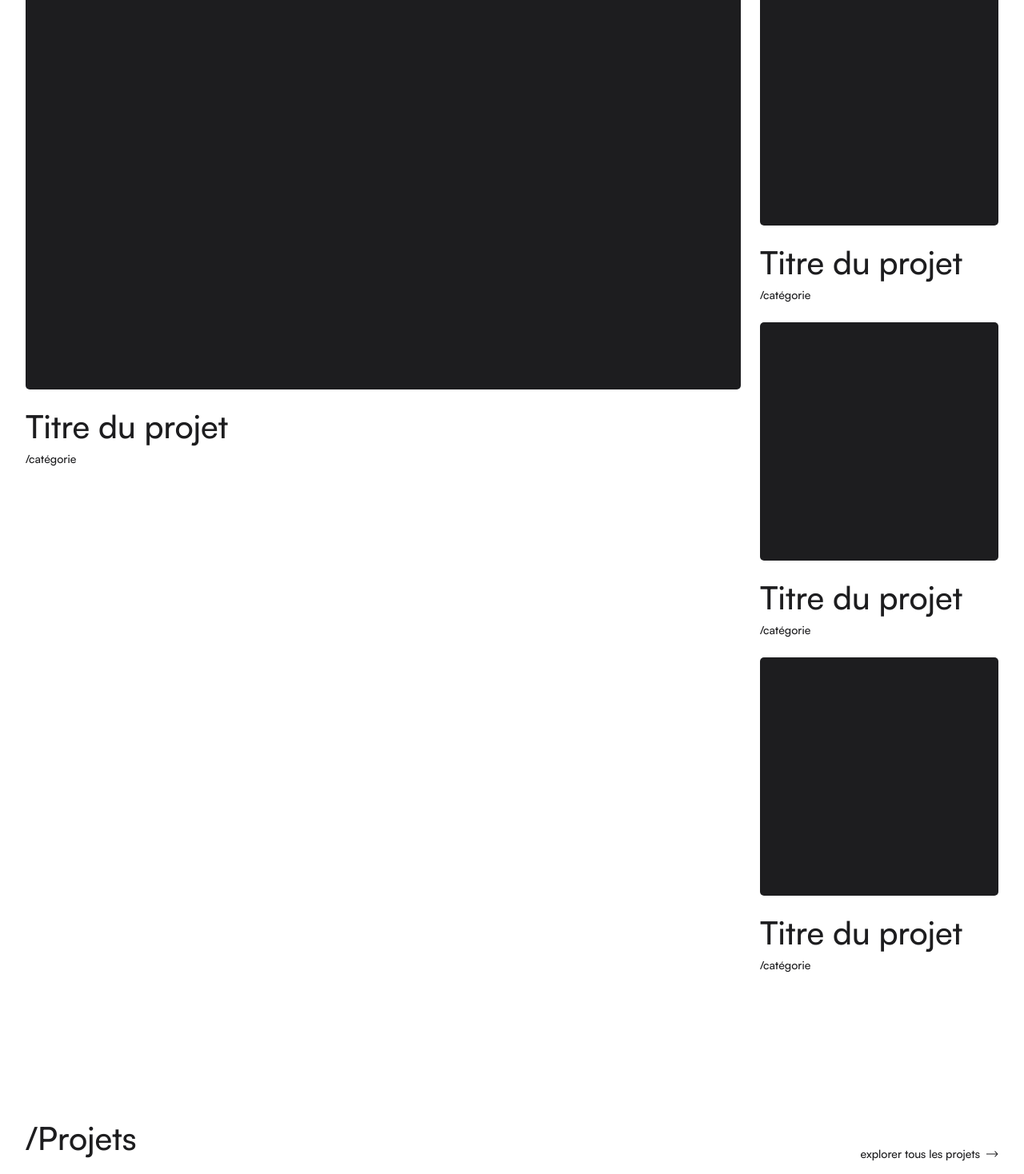
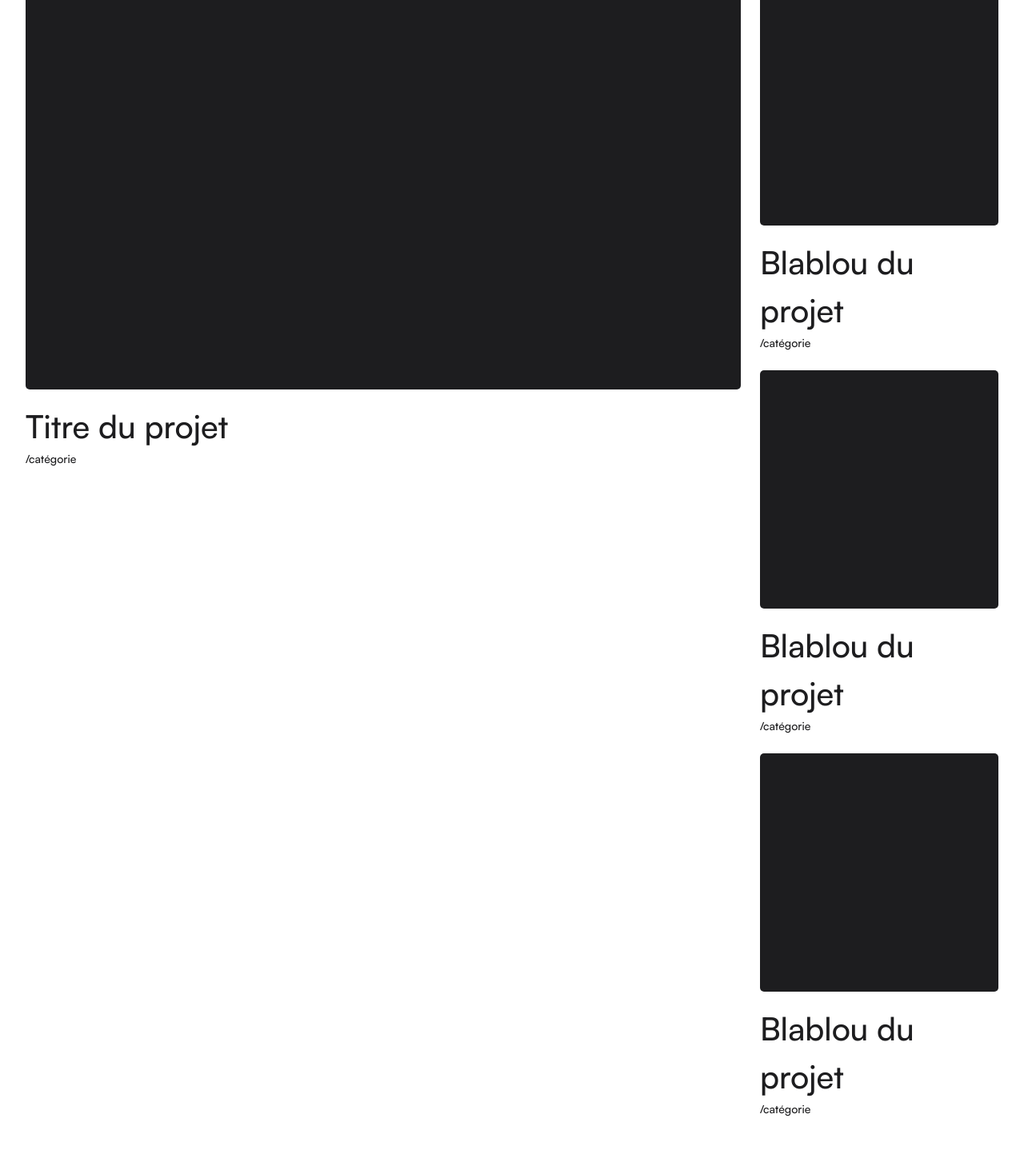
Before and after one commit to ClementSaint-Hilaire/cshStudio, a Next.js app: page / in a window 1280 px wide. Shown: the part 781-2249 px from the top of the page at 80% size. Built offline with nearby package versions, Linux system fonts and the light colour scheme.

Commit message:
correctif

```diff
--- a/src/components/heroSection.tsx
+++ b/src/components/heroSection.tsx
@@ -1,6 +1,7 @@
 "use client";
 import { useState } from "react";
 import AnimatedContent from "@/Animations/AnimatedContent";
+import ImageTrail from "@/Animations/ImageTrail";
 
 const BLUR_FADE_DELAY = 0.04;
 
@@ -29,7 +30,6 @@ const HeroSection = () => {
 
   return (
     <section className="justify-center flex flex-col w-full max-w-[1680px] h-[85vh] max-h-[1000px] mx-auto">
-
       <div className="flex flex-col justify-center md:items-center w-full mx-auto px-[16px]">
         <AnimatedContent>
 
--- a/src/components/newsSection.tsx
+++ b/src/components/newsSection.tsx
@@ -42,15 +42,29 @@ export default function NewsSection() {
                     </div>
 
                     <div className="w-full md:w-1/4 flex flex-col gap-6">
-                        {[1, 2, 3].map((_, index) => (
-                            <div key={index} className="flex-shrink-0">
+
+                            <div className="flex-shrink-0">
                                 <div className="aspect-square w-full bg-monochrome-800 rounded-[5px] mb-4"></div>
                                 <div>
-                                    <h3 className="text-subtitle md:text-title font-medium font-satoshi text-monochrome-800">Titre du projet</h3>
+                                    <h3 className="text-subtitle md:text-title font-medium font-satoshi text-monochrome-800">Blablou du projet</h3>
                                     <p className="text-subbody font-medium font-satoshi text-monochrome-800">/catégorie</p>
                                 </div>
                             </div>
-                        ))}
+                            <div className="flex-shrink-0">
+                                <div className="aspect-square w-full bg-monochrome-800 rounded-[5px] mb-4"></div>
+                                <div>
+                                    <h3 className="text-subtitle md:text-title font-medium font-satoshi text-monochrome-800">Blablou du projet</h3>
+                                    <p className="text-subbody font-medium font-satoshi text-monochrome-800">/catégorie</p>
+                                </div>
+                            </div>
+                            <div className="flex-shrink-0">
+                                <div className="aspect-square w-full bg-monochrome-800 rounded-[5px] mb-4"></div>
+                                <div>
+                                    <h3 className="text-subtitle md:text-title font-medium font-satoshi text-monochrome-800">Blablou du projet</h3>
+                                    <p className="text-subbody font-medium font-satoshi text-monochrome-800">/catégorie</p>
+                                </div>
+                            </div>
+
                     </div>
                 </div>
             </div>
```
Also changed, not shown: 1 other file (tests, documents, lock files or other folders).
